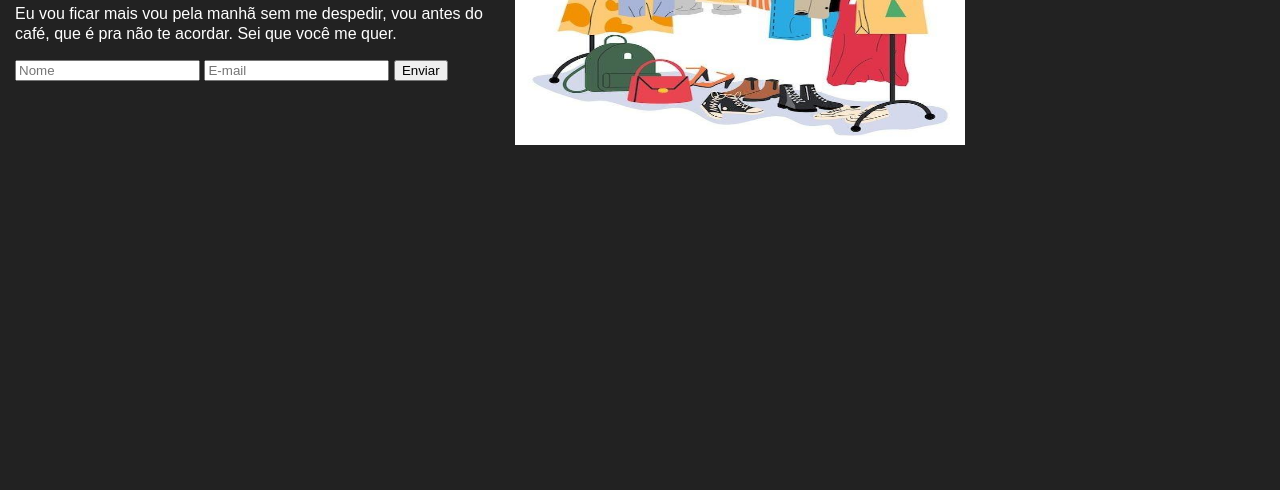
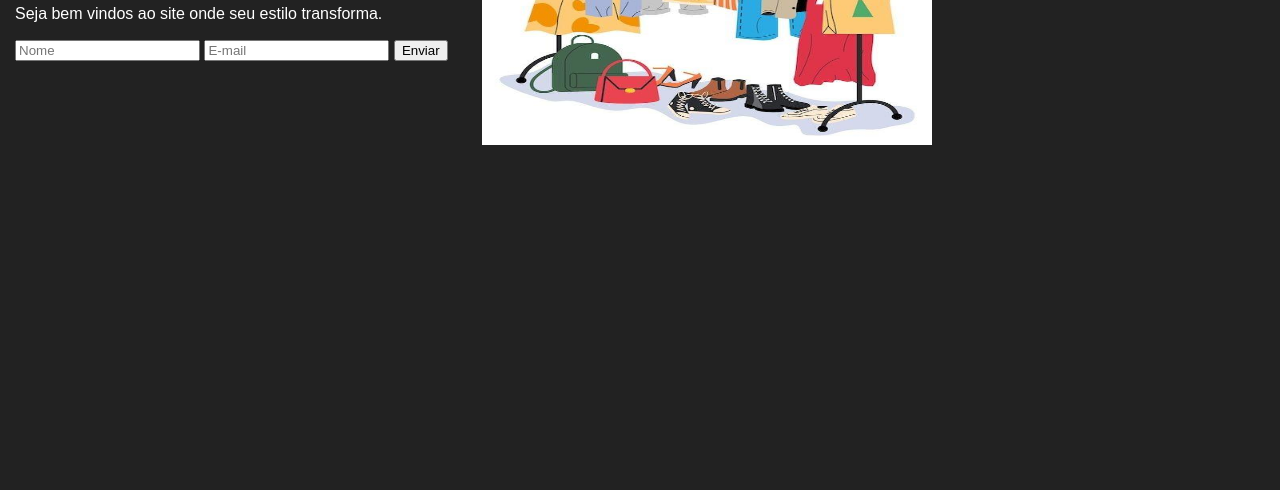
Before and after one commit to thevampirediaries26/pin-style, a plain HTML site: page index.html in a window 1280 px wide. Shown: the part 310-800 px from the top of the page. Drawn offline with Linux system fonts and the light colour scheme.

Commit message:
Update index.html

```diff
--- a/index.html
+++ b/index.html
@@ -30,7 +30,7 @@
         <aside>
             <h2><span>Faça já sua conta</span></h2>
             <h2>no PIN STYLE.</h2>
-            <p>Eu vou ficar mais vou pela manhã sem me despedir, vou antes do café, que é pra não te acordar. Sei que você me quer.</p>
+            <p>Seja bem vindos ao site onde seu estilo transforma.</p>
 
             <form>
                 <input type="text" placeholder="Nome">
```
